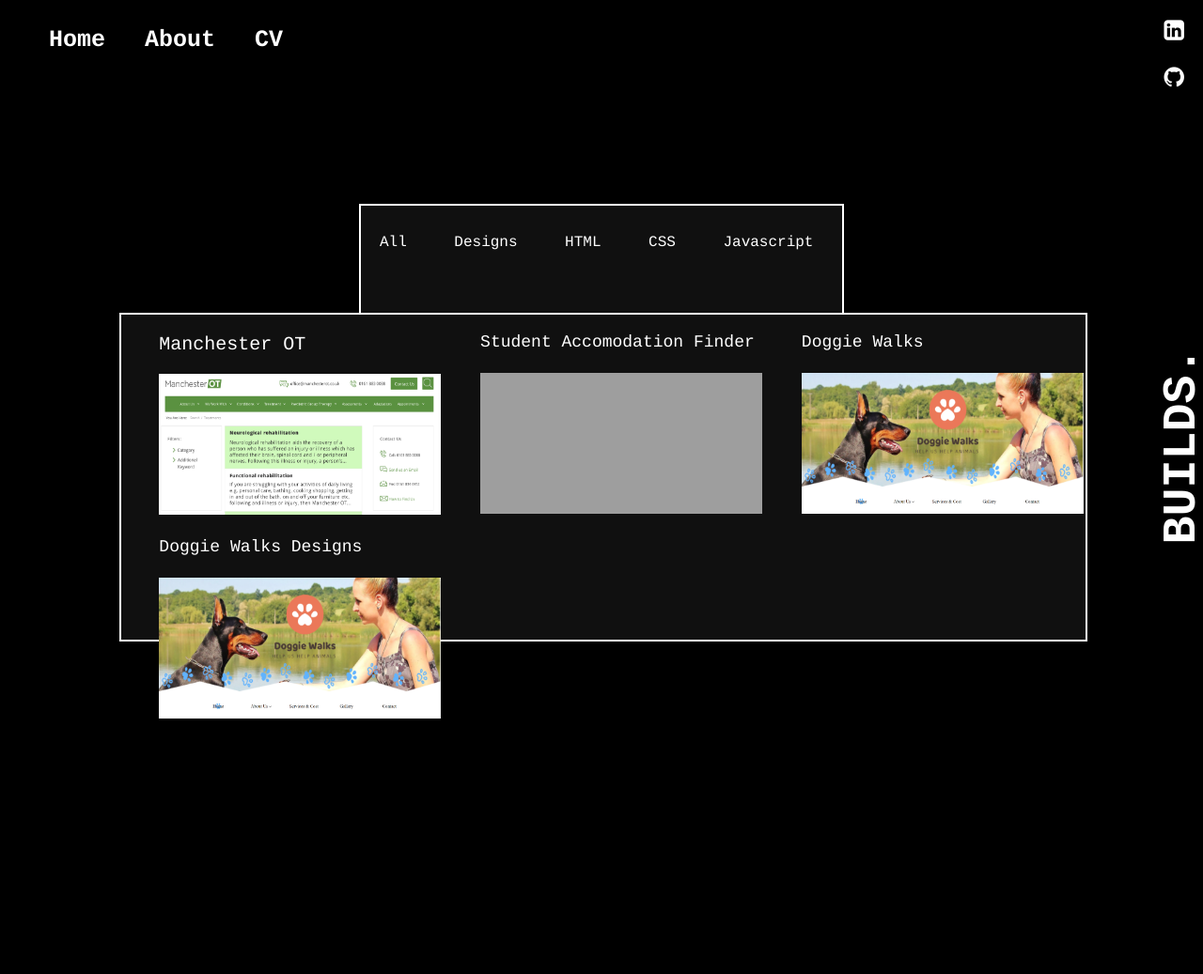
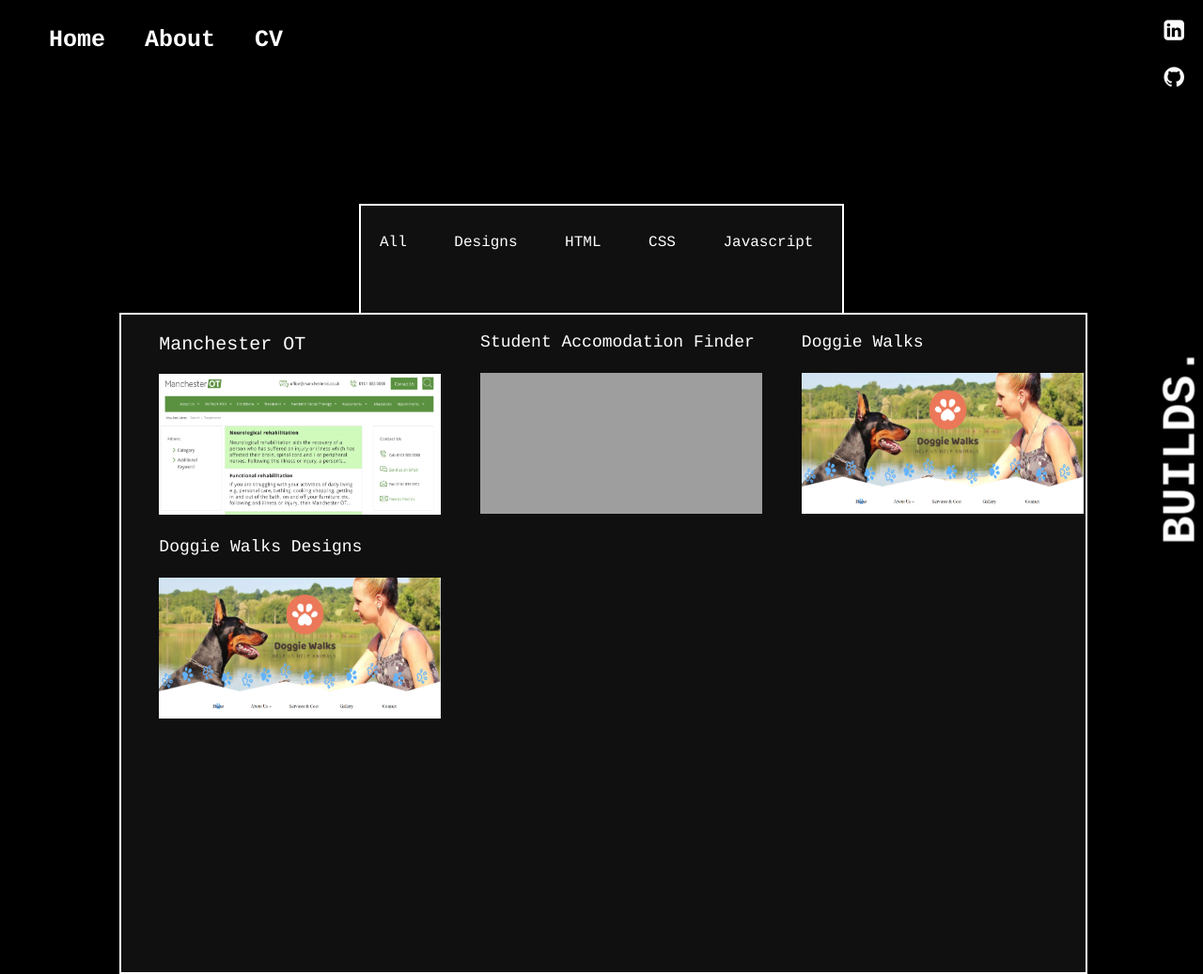
Before and after one commit to J-Mawhinney/PortfolioWebsite, a plain HTML site: page builds.html in a window 1280 px wide. Shown: the whole page at 94% size. Before the commit the page ends 800 px from the top, so only its background shows below. Drawn offline with Linux system fonts and the light colour scheme; grey boxes are pictures that could not be loaded.

Commit message:
style amendment

```diff
--- a/style.css
+++ b/style.css
@@ -553,6 +553,7 @@ input[type="checkbox"]#javascript:checked ~ .filter__content .filter__item:not([
 
 .filter__content {
   width: 100%;
+  height: 200%;
   grid-column: 2 / 5;
   grid-row: 3 / 6;
   border: solid 2px white;
```
